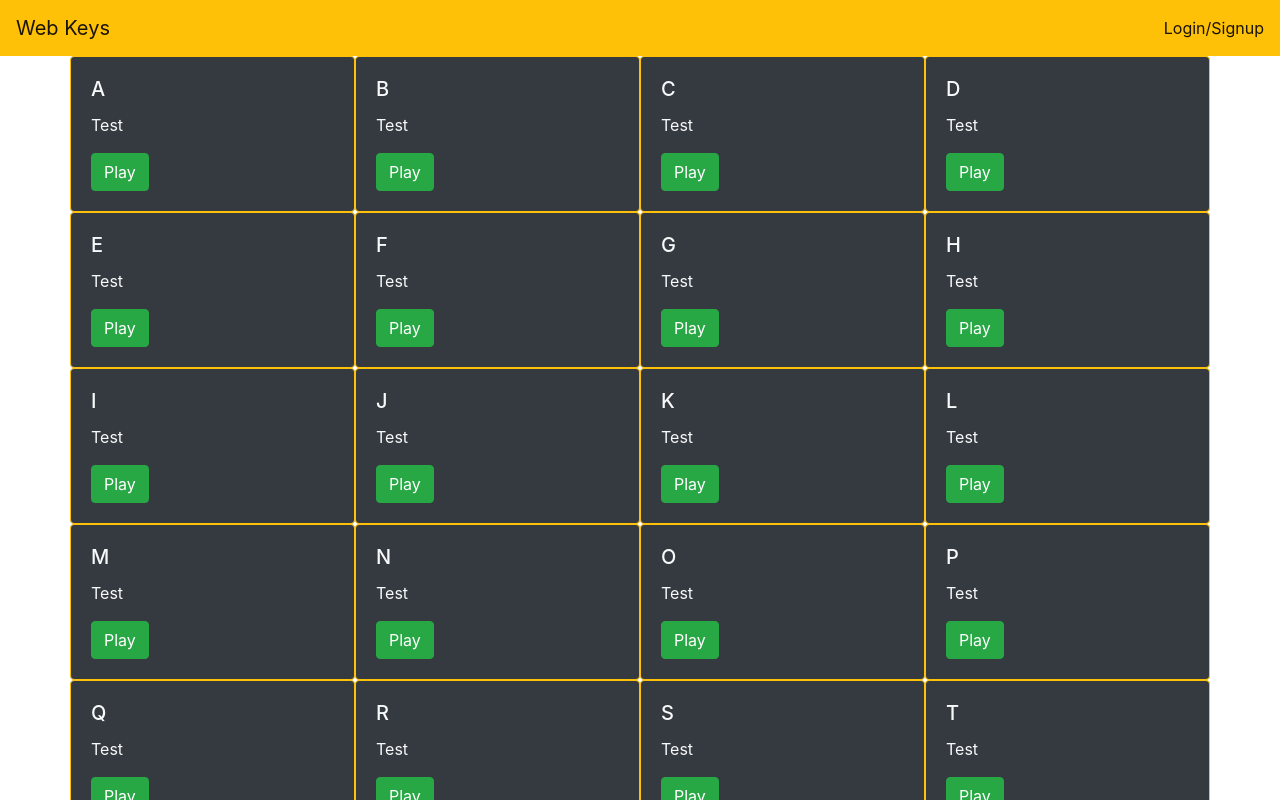
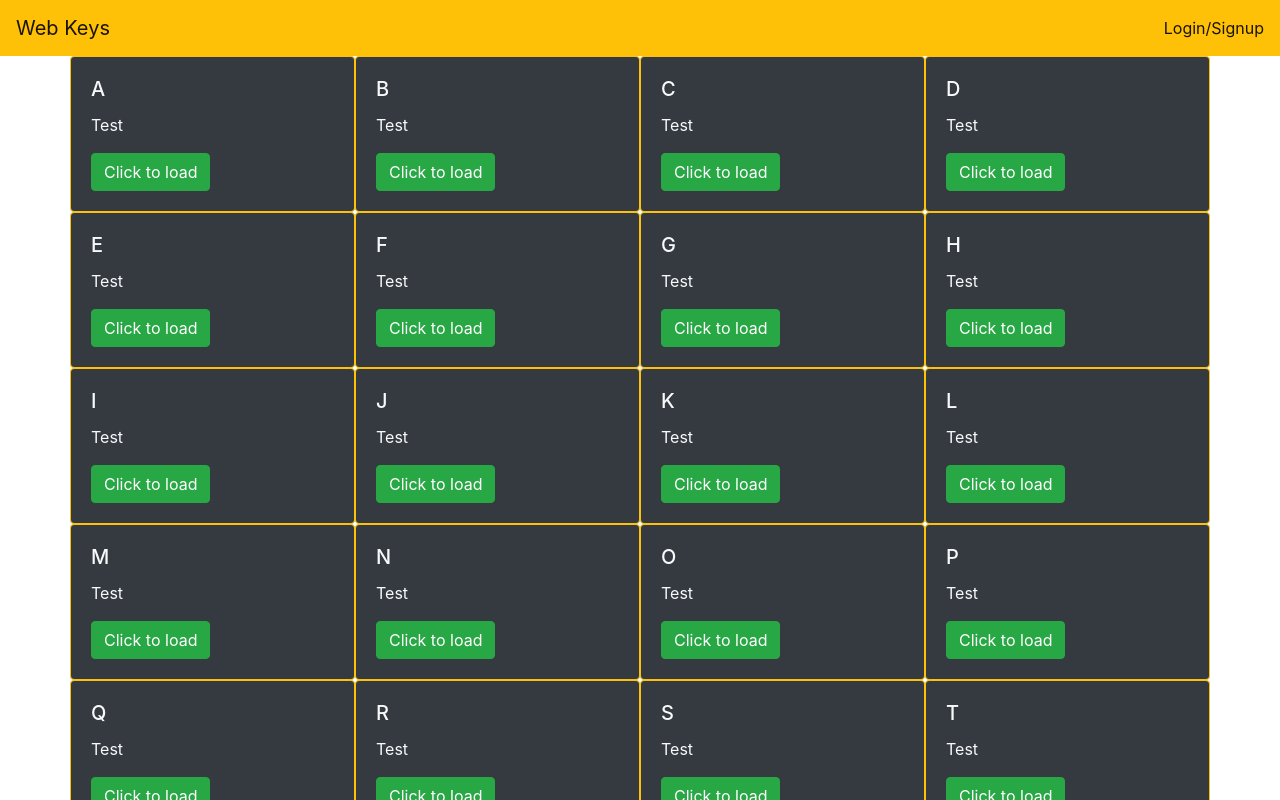
Before and after one commit to CoreyJamesLynch/FrontendWebKeys, a React (Create React App) app: page / in a window 1280 px wide. Shown: the top 800 px of the page. Built offline with nearby package versions, Linux system fonts and the light colour scheme.

Commit message:
Create LoadingButton.js Apply LoadingButton.js to SoundCard.js

```diff
--- /dev/null
+++ b/src/Components/MainPageComponents/LoadingButton.js
@@ -0,0 +1,29 @@
+import React, { useState, useEffect } from 'react';
+import Button from 'react-bootstrap/button';
+
+function simulateNetworkRequest() {
+  return new Promise((resolve) => setTimeout(resolve, 2000));
+}
+
+function LoadingButton() {
+  const [isLoading, setLoading] = useState(false);
+
+  useEffect(() => {
+    if (isLoading) {
+      simulateNetworkRequest().then(() => {
+        setLoading(false);
+      });
+    }
+  }, [isLoading]);
+
+  const handleClick = () => setLoading(true);
+
+  return (
+    // Button should turn from green "primary" to red "danger" depending on if sound is active.
+    <Button variant="success" disabled={isLoading} onClick={!isLoading ? handleClick : null}>
+      {isLoading ? 'Loading…' : 'Click to load'}
+    </Button>
+  );
+}
+
+export default LoadingButton;
--- a/src/Components/MainPageComponents/SoundCard.js
+++ b/src/Components/MainPageComponents/SoundCard.js
@@ -1,15 +1,15 @@
 import React from 'react';
 import PropTypes from 'prop-types';
 import Card from 'react-bootstrap/Card';
-import Button from 'react-bootstrap/Button';
 
-// Button should turn from green "primary" to red "danger" depending on if sound is active.
+import LoadingButton from './LoadingButton';
+
 const SoundCard = ({ sound }) => (
   <Card bg="dark" text="light" border="warning">
     <Card.Body>
       <Card.Title>{sound.letter}</Card.Title>
       <Card.Text>{sound.name}</Card.Text>
-      <Button variant="success">Play</Button>
+      <LoadingButton>Play</LoadingButton>
     </Card.Body>
   </Card>
 );
@@ -22,15 +22,3 @@ SoundCard.propTypes = {
     name: PropTypes.string.isRequired,
   }),
 };
-
-// -> 'Playing...' : 'Play'
-
-// return (
-//   <Button
-//     variant="primary"
-//     disabled={isLoading}
-//     onClick={!isLoading ? handleClick : null}
-//   >
-//     {isLoading ? 'Loading…' : 'Click to load'}
-//   </Button>
-// );
--- a/src/Components/MainPageComponents/TestSounds.js
+++ b/src/Components/MainPageComponents/TestSounds.js
@@ -1,5 +1,3 @@
-import React from 'react';
-
 const Sounds = [
   { name: 'Test', source: 'testsounds.com/test_siren', letter: 'A', length: 3 },
   { name: 'Test', source: 'testsounds.com/test_siren', letter: 'B', length: 3 },
```
